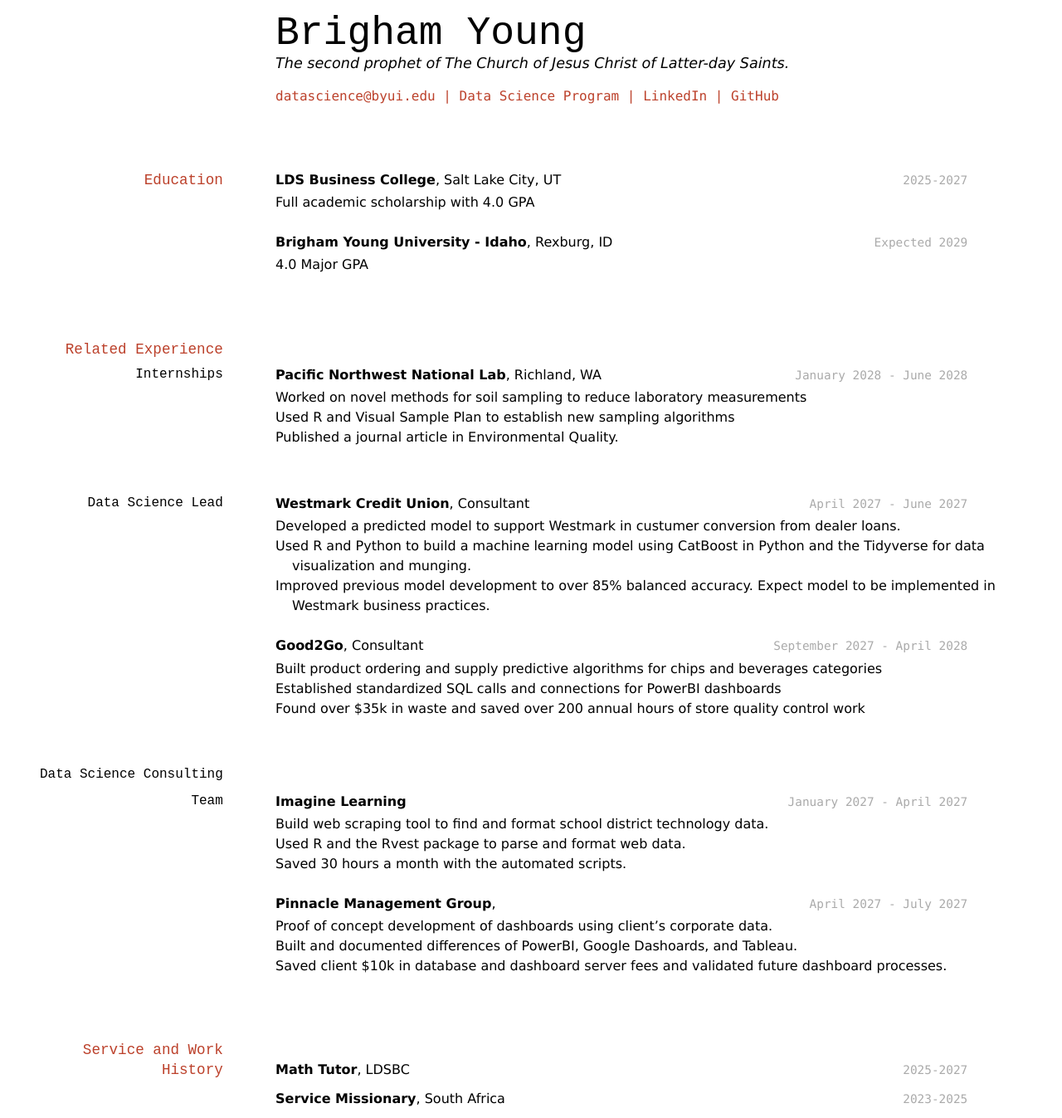
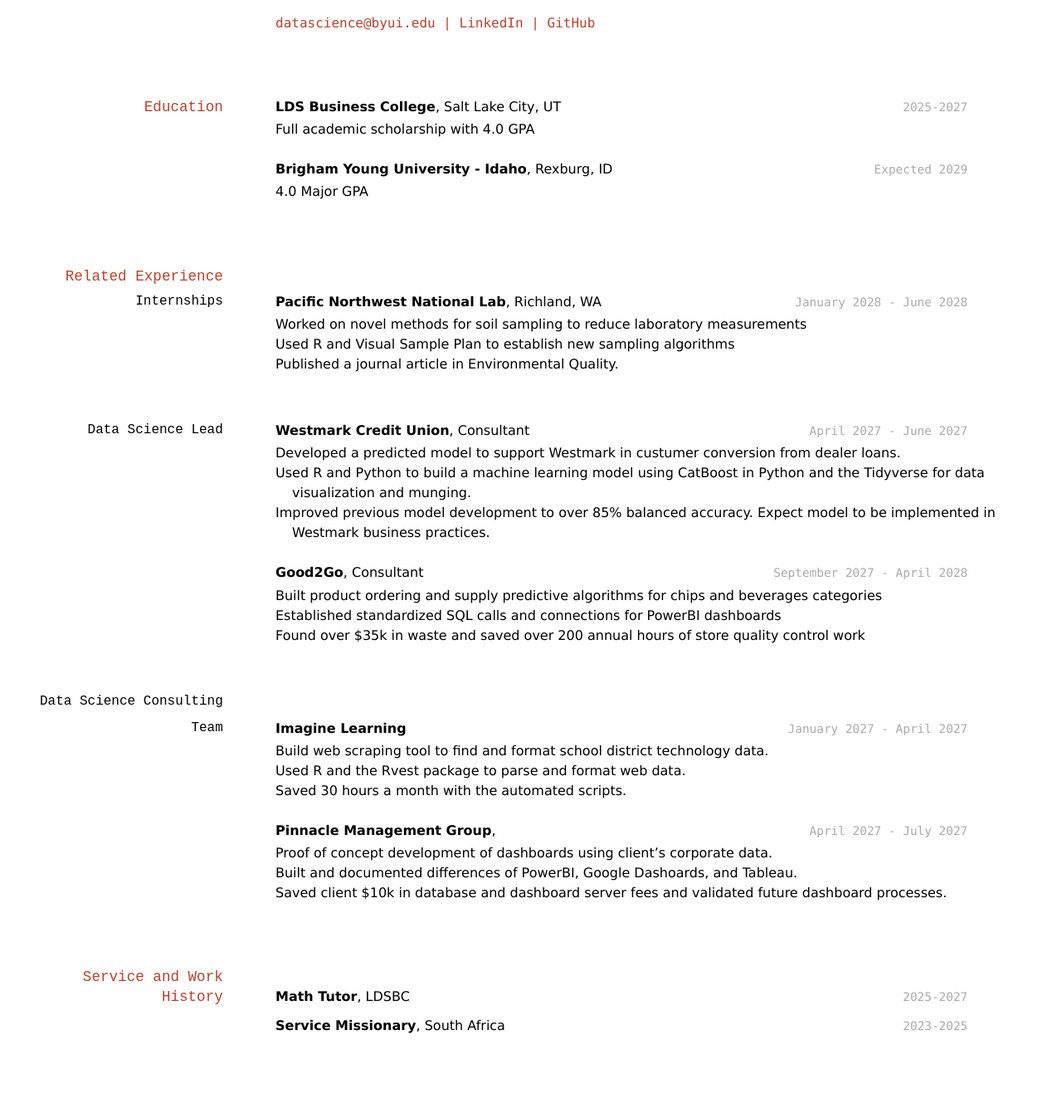
Before and after one commit to Jneyra6/Neyra_Resume, a Jekyll site: the page built from docs/index.md, in a window 1280 px wide. Shown: the whole page at 83% size. Built offline with Jekyll 4.4.1, drawn with Linux system fonts in a browser that asks for light colours; after the commit the page ends 1259 px from its top, so only the background shows below that.

Commit message:
Update index.md

```diff
--- a/docs/index.md
+++ b/docs/index.md
@@ -1,14 +1,11 @@
 ---
 layout: cv
-title: Brigham Young's Resume
+title: Joseph Neyra's Resume
 ---
-# Brigham Young
-The second prophet of The Church of Jesus Christ of Latter-day Saints.
 
 <div id="webaddress">
 <a href="datascience@byui.edu">datascience@byui.edu</a>
-| <a href="https://byuidatascience.github.io/development.html">Data Science Program</a>
-| <a href="https://www.linkedin.com/groups/13537407/">LinkedIn</a>
+| <a href="https://www.linkedin.com/in/jneyra/">LinkedIn</a>
 | <a href="https://github.com/byuids-resumes">GitHub</a>
 </div>
 
```
